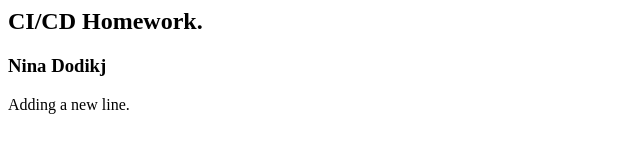
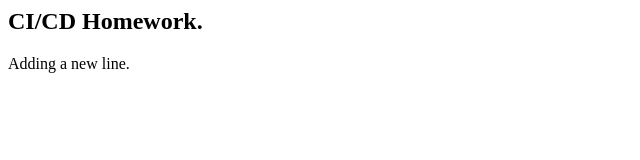
Before and after one commit to ninadodikj/kiii-homework, a plain HTML site: page index.html in a window 1280 px wide. Shown: the whole page, without its empty margins (0-640 px from the left). Drawn offline with Linux system fonts and the light colour scheme.

Commit message:
Delete line from index.html

```diff
--- a/index.html
+++ b/index.html
@@ -1,7 +1,6 @@
 <html>
 <body>
 <h2>CI/CD Homework.</h2>
-  <h3>Nina Dodikj</h3>
 <p>Adding a new line.</p>
 <body>
 </html>
```
